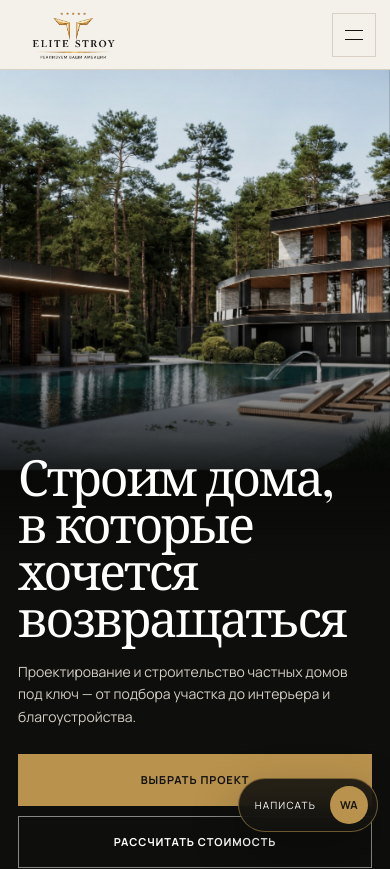
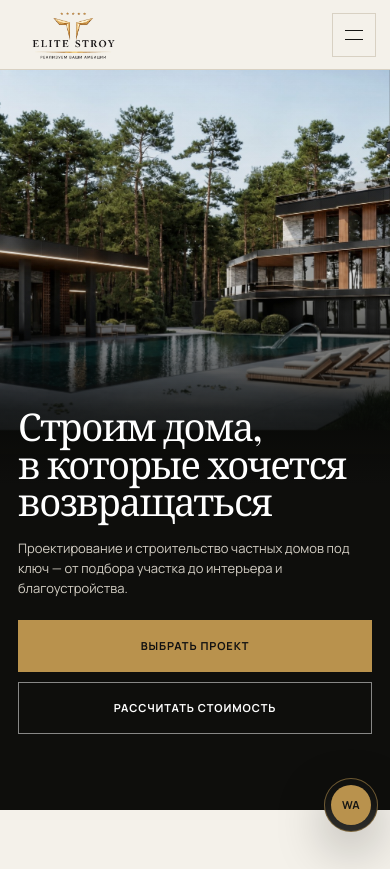
Before and after one commit to arutlistogannisan-art/elite-stroy-site, a Next.js app: page / in a window 390 px wide. Shown: the top 869 px of the page. Built offline with nearby package versions, Linux system fonts and the light colour scheme.

Commit message:
Refine mobile hero layout

```diff
--- a/app/globals.css
+++ b/app/globals.css
@@ -372,3 +372,22 @@ footer{padding:36px 5vw;background:#0e0e0c;color:white;display:flex;align-items:
   footer{position:relative;min-height:94px}
   footer>p{position:absolute;left:50%;top:50%;width:max-content;max-width:42vw;text-align:center;transform:translate(-50%,-50%)}
 }
+
+/* Mobile hero balance and unobstructed controls */
+@media(max-width:700px){
+  .hero{min-height:740px;padding:330px 18px 76px;align-items:flex-end}
+  .hero::before{background-size:auto 360px;background-position:75% top}
+  .hero-shade{background:linear-gradient(180deg,rgba(8,9,7,.02) 0%,rgba(8,9,7,.1) 29%,rgba(8,9,7,.83) 46%,#0e0e0c 56%,#0e0e0c 100%)}
+  .hero h1{max-width:100%;margin-bottom:18px;font-size:clamp(2.2rem,9.8vw,2.65rem);line-height:.98;letter-spacing:-.04em}
+  .hero p{font-size:13px;line-height:1.55}
+  .hero-actions{margin-top:22px}
+  .floating-contact{width:54px;height:54px;padding:6px;gap:0}
+  .floating-contact span{display:none}
+  .floating-contact b{width:40px;height:40px}
+  footer>div:last-child{padding-right:64px}
+}
+@media(max-width:380px){
+  .hero{min-height:720px;padding-top:315px}
+  .hero::before{background-size:auto 340px}
+  .hero h1{font-size:2.15rem}
+}
```
Also changed, not shown: 3 other files (tests, documents, lock files or other folders).
